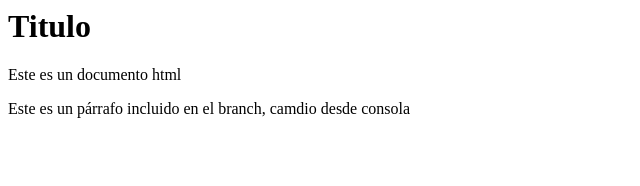
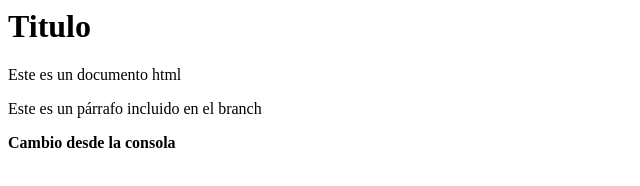
Before and after one commit to roosenvelt/test, a plain HTML site: page index.html in a window 1280 px wide. Shown: the whole page, without its empty margins (0-640 px from the left). Drawn offline with Linux system fonts and the light colour scheme.

Commit message:
Se corrige texto
Se corrió un error en el texto, y se agregó resaltado en negritas

```diff
--- a/index.html
+++ b/index.html
@@ -9,8 +9,9 @@
 		<h1>Titulo</h1>
 		Este es un documento html
 
-		<p> Este es un párrafo incluido en el branch,
-		camdio desde consola</p>
+		<p> Este es un párrafo incluido en el branch </p>
+
+		<strong>Cambio desde la consola</strong>
 	</body>
 
 </html>
```
